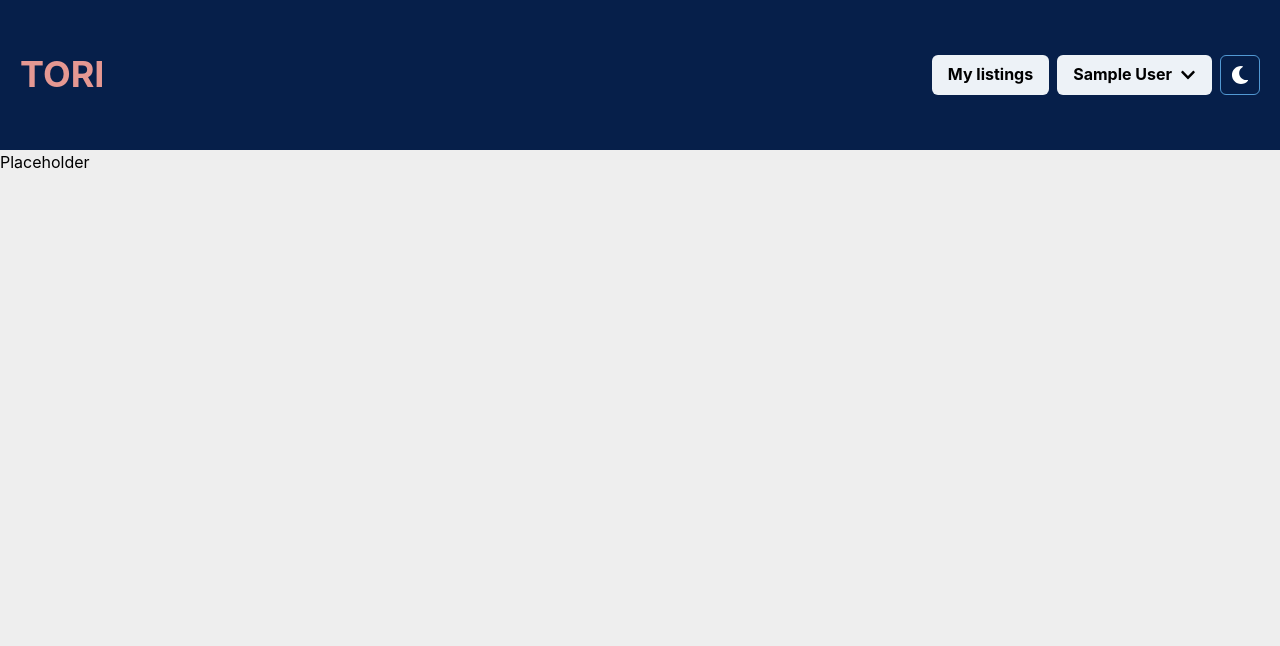
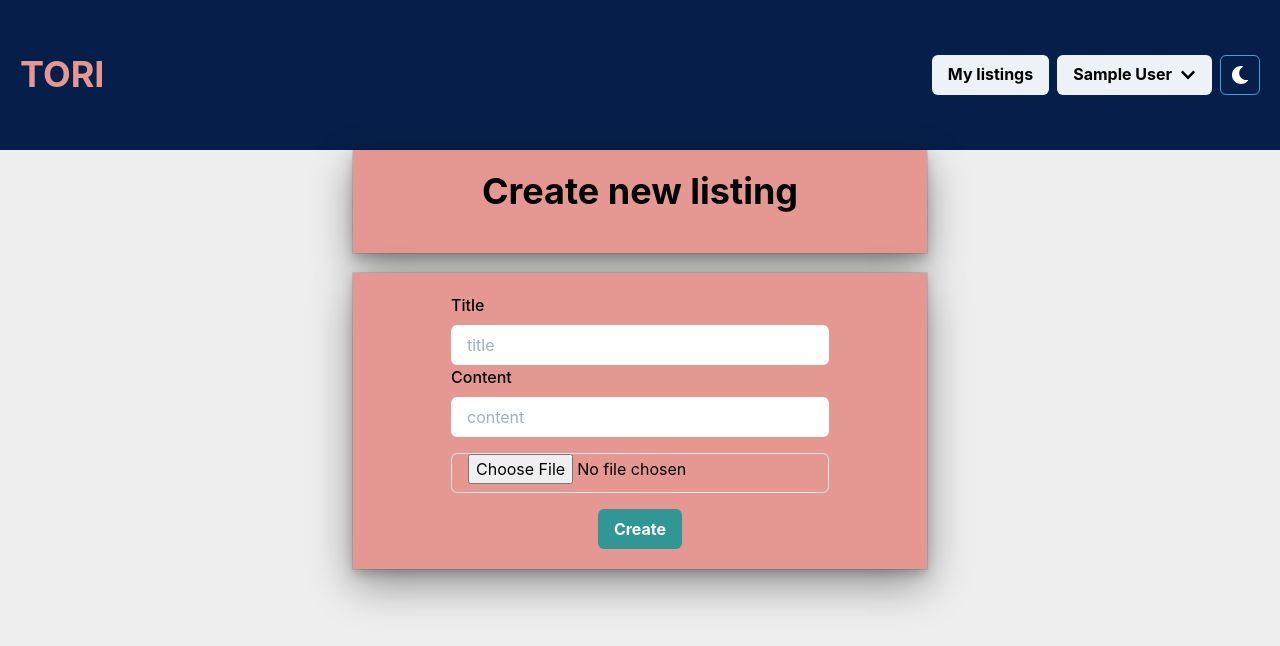
Before and after one commit to laurilako/itori, a React (Create React App) app: page /new in a window 1280 px wide. Shown: the top 646 px of the page. Built offline with nearby package versions, Linux system fonts and the light colour scheme; sample sign-in values are in the browser's storage.

Commit message:
Implement list creation and picture addition (Not working yet) also need to fix listcard component

```diff
--- a/src/components/Pages/Home.js
+++ b/src/components/Pages/Home.js
@@ -25,8 +25,6 @@ function Home() {
         const { data } = await axios.get('/api/listings');
         setListings(data);
     }
-
-    console.log(currUser);
     return(
         <>
             <Header />
@@ -49,7 +47,7 @@ function Home() {
                 <SimpleGrid mt='5' columns={{ base: 1, xl: 3, lg: 2, md: 2 }}>
                     {listings.map((listing) => (
                         <GridItem p='2' key={listing.id}>
-                            <ListingCard user={currUser} owner={listing.user.name} id={listing.id} title={listing.title} content={listing.content}>
+                            <ListingCard pic={listing.pic} user={currUser} owner={listing.user.name} id={listing.id} title={listing.title} content={listing.content}>
                             </ListingCard>
                         </GridItem>
                     ))}
--- a/src/components/Pages/Mylistings.js
+++ b/src/components/Pages/Mylistings.js
@@ -3,7 +3,7 @@ import Header from '../Header'
 import TitleScreen from '../../screens/TitleScreen'
 import {
     Flex,
-    Grid,
+    SimpleGrid,
     Heading,
     GridItem,
     Button
@@ -42,22 +42,23 @@ function Mylistings(props){
                     </HashLink>
 
                 </Flex>
-
                 <Heading>
                     YOUR LISTINGS
                 </Heading>
-                <Grid mt='5' direction={'column'}>
+                <Flex>
+                <SimpleGrid mt='5' columns={{ base: 1, xl: 3, lg: 2, md: 2 }}>
                     {listings.map((listing) => (
-                        <GridItem mt='2' key={listing.id}>
+                        <GridItem p='2' key={listing.id}>
                             {(listing.user.id === user._id ?
-                                (<ListingCard user={user} id={listing.id} title={listing.title} content={listing.content}>
+                                (<ListingCard pic={listing.pic} user={user} id={listing.id} title={listing.title} content={listing.content}>
                                 </ListingCard>)
                                 :
                                 null
                             )}
                         </GridItem>
                     ))}
-                </Grid>
+                </SimpleGrid>
+                </Flex>
             </Flex>
         </>
     )
--- a/src/components/Pages/NewListing.js
+++ b/src/components/Pages/NewListing.js
@@ -1,18 +1,174 @@
-import React from 'react'
+import React, { useState, useEffect } from 'react'
 import {
+    Container,
     Flex,
-    Container
-} from '@chakra-ui/react'
+    Input,
+    Button,
+    FormControl,
+    FormLabel,
+    FormErrorMessage,
+} from '@chakra-ui/react';
+import { Formik, Form, Field } from 'formik';
+import { useNavigate } from 'react-router-dom';
+import axios from 'axios';
+import Message from '../../components/Message';
 import Header from '../Header'
+import TitleScreen from '../../screens/TitleScreen'
 
+function NewListing(props){
+    const navigate = useNavigate();
+    const [errMessage, setErrMessage] = useState("");
+    const [error, setError] = useState(false);
+    const [succMessage, setSuccMessage] = useState("");
+    const [succ, setSucc] = useState(false);
+    const [file, setFile] = useState('');
+    const [picurl, setPicurl] = useState('');
+    const [user, setUser] = useState({});
 
-function NewListing(){
+    useEffect(() => {
+        getUser();
+    }, [])
+
+    const getUser = () => {
+        const local = JSON.parse(localStorage.getItem("userinfo"));
+        setUser(local);
+    }
+
+    const handleImage = (e) => {
+        setFile(e.target.files[0]);
+    }
+
+    const uploadImage = () => {
+        const fd = new FormData();
+        const url = `https://api.cloudinary.com/v1_1/${process.env.REACT_APP_CLOUDINARY_CLOUDNAME}/upload`
+        const xhr = new XMLHttpRequest();
+
+        fd.append(
+            "upload_preset",
+            process.env.REACT_APP_CLOUDINARY_UPLOAD_PRESET);
+        fd.append("tags", "browser_upload");
+        fd.append("file", file);
+        xhr.open("POST", url, true);
+        xhr.setRequestHeader("X-Requested-With", "XMLHttpRequest");
+        console.log("FD", fd);
+        xhr.send(fd);
+
+        xhr.onreadystatechange = (e) => {
+            if (xhr.readyState === 4 && xhr.status === 200) {
+                const response = JSON.parse(xhr.responseText);
+                console.log("res-sec-url", response.url);
+                setPicurl(response.url)
+            }
+        }
+    }
+
+    const handleCreate = async (props) => {
+        uploadImage();
+        try {
+            const config = {
+                headers: {
+                    "Content-type": "application/json"
+                }
+            };
+            console.log(picurl);
+            const { data } = await axios.post(
+                "/api/listings/",
+                {
+                    title: props.title,
+                    content: props.content,
+                    pic: picurl,
+                    userId: user._id
+                },
+                config
+            );
+            setSuccMessage("Post created! Redirecting you to Tori...");
+            setSucc(true);
+            setTimeout(() => {
+                setSucc(false);
+                setSuccMessage("");
+                navigate('/home');
+                }, 5000);
+        } catch (error) {
+            setErrMessage(error.response.data.message);
+            setError(true);
+            setTimeout(() => {
+                setError(false);
+                setErrMessage("");
+                }, 5000);
+        }
+    }
+
+    function validateTitle(value) {
+        let error;
+        if (!value) {
+            error = 'Title is required!';
+          return error
+        }
+    }
+
+    function validateContent(value) {
+        let error;
+        if (!value) {
+            error = 'Content is required!';
+          return error
+        }
+    }
+
     return(
         <>
             <Header />
-            <Flex>
-                Placeholder
-            </Flex>
+            <TitleScreen title={"Create new listing"} />
+            <Container>
+                <Flex mt='5' boxShadow={'dark-lg'} flexDir={'column'} align={"center"} p='5' bg='#E59892'>
+                <Formik
+                        initialValues={{ title: '', content: ''}}
+                        onSubmit={(values, actions) => {
+                            setTimeout(() => {
+                            console.log("values", values);
+                            handleCreate(values);
+                            actions.setSubmitting(false)
+                            }, 1000)
+                        }}
+                        >
+                        {(props) => (
+                            <Form>
+                                <Field name='title' validate={validateTitle}>
+                                    {({ field, form }) => (
+                                    <FormControl isInvalid={form.errors.title && form.touched.title}>
+                                        <FormLabel htmlFor='title'>Title</FormLabel>
+                                        <Input {...field} variant='solid' id='title' placeholder='title' />
+                                        <FormErrorMessage>{form.errors.title}</FormErrorMessage>
+                                    </FormControl>
+                                    )}
+                                </Field>
+                                <Field name='content' validate={validateContent} >
+                                    {({ field, form }) => (
+                                    <FormControl isInvalid={form.errors.content && form.touched.content}>
+                                        <FormLabel htmlFor='content'>Content</FormLabel>
+                                        <Input {...field} type='text' variant='solid' id='content' placeholder='content' />
+                                        <FormErrorMessage>{form.errors.content}</FormErrorMessage>
+                                    </FormControl>
+                                    )}
+                                </Field>
+                                <Flex mt='4'>
+                                    <Input type='file' accept={'image/*'} onChange={handleImage} />
+                                </Flex>
+                                <Flex justify='center' flexDir={'column'} align={'center'}>
+                                    <Button
+                                        mt={4}
+                                        colorScheme='teal'
+                                        isLoading={props.isSubmitting}
+                                        type='submit'>
+                                        Create
+                                    </Button>
+                                </Flex>
+                            </Form>
+                        )}
+                    </Formik>
+                </Flex>
+                {error ? (<Message status='error' message={errMessage} />) : null}
+                {succ ? (<Message status='success' message={succMessage} />) : null}
+            </Container>
         </>
     )
 }
```
Also changed, not shown: src/components/ListingCard.js (+7 -3 lines), 1 other file (tests, documents, lock files or other folders).
